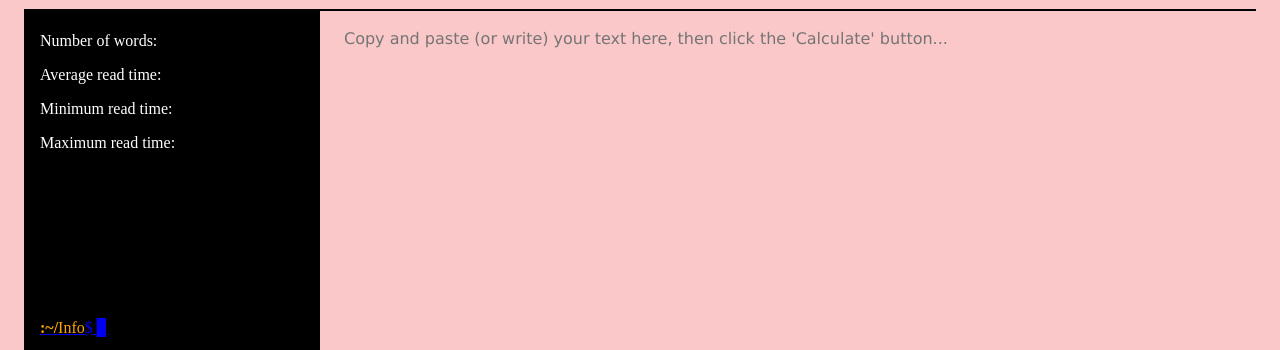
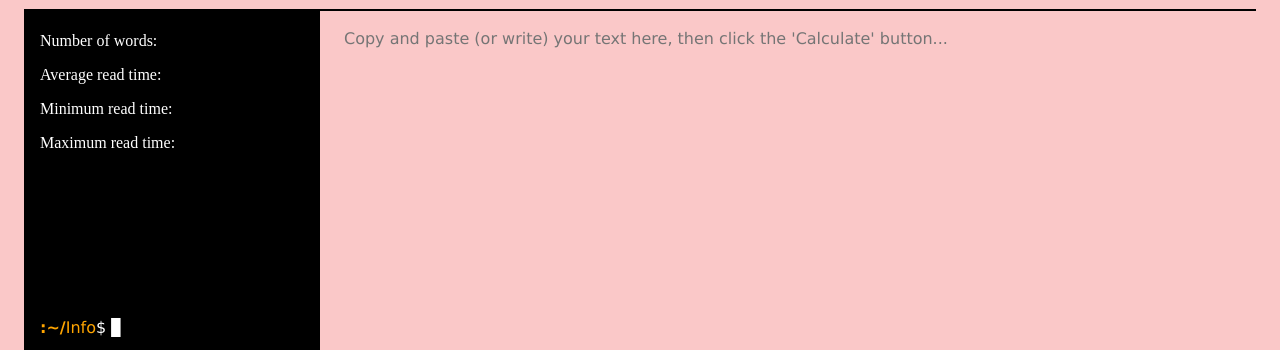
Before and after one commit to teo330/readometer, a plain HTML site: page source-code/index.html in a window 1280 px wide. Shown: the part 62-412 px from the top of the page. Drawn offline with Linux system fonts and the light colour scheme.

Commit message:
Fixed element id

```diff
--- a/source-code/style.css
+++ b/source-code/style.css
@@ -146,7 +146,7 @@ footer {
 	scrollbar-color: white rgba(255, 255, 255, 0.2);
 }
 
-#news {
+#info {
 	color: white;
 	text-decoration: none;
 	font-family: "Verdana", "Geneva", sans-serif;
```
